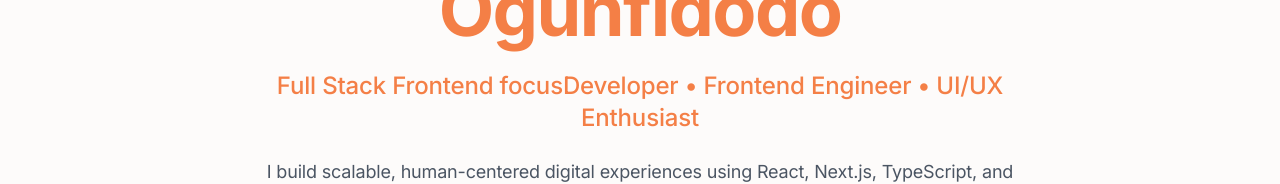
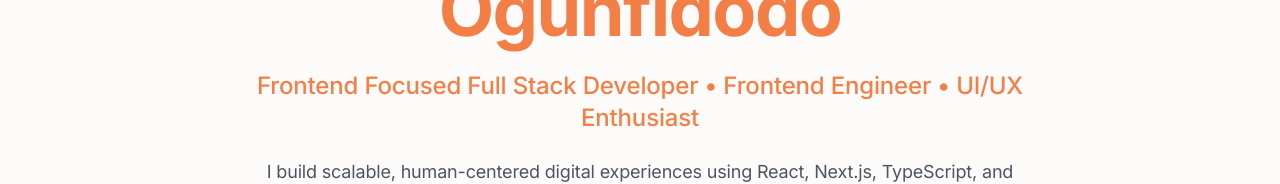
Before and after one commit to fidodo/new-portfolio, a Next.js app: page / in a window 1280 px wide. Shown: the part 279-463 px from the top of the page. Built offline with nearby package versions, Linux system fonts and the light colour scheme; no server answers; the database is empty.

Commit message:
fix: fix based on performance upgrade suggest

```diff
--- a/app/components/Hero.tsx
+++ b/app/components/Hero.tsx
@@ -56,7 +56,7 @@
             initial={{ opacity: 0, y: 30 }}
             animate={{ opacity: 1, y: 0 }}
           >
-            Full Stack Frontend focusDeveloper • Frontend Engineer • UI/UX
+            Frontend Focused Full Stack Developer • Frontend Engineer • UI/UX
             Enthusiast
           </motion.p>
 
```
Also changed, not shown: package.json (+23 -22 lines), tsconfig.json (+18 -15 lines), 1 other file (tests, documents, lock files or other folders).
